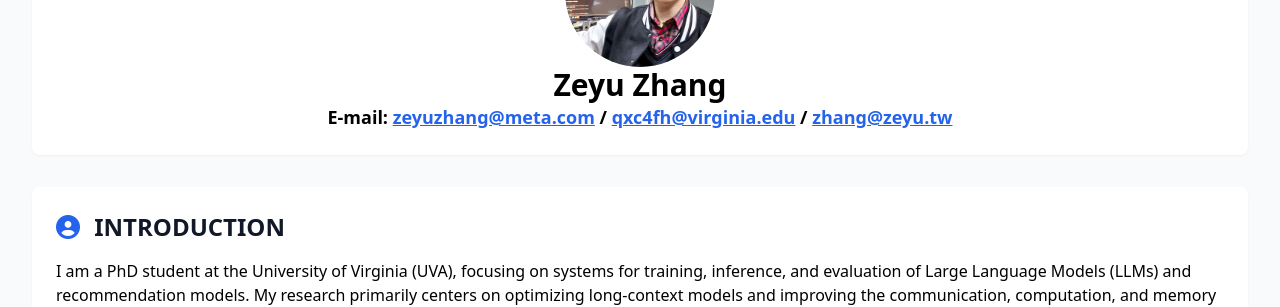
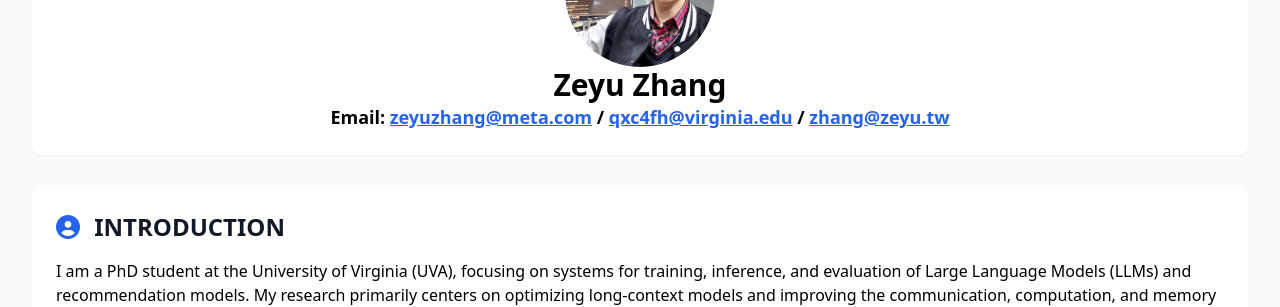
Before and after one commit to Zeyu-ZEYU/github_pages, a Jekyll site: the page built from index.markdown, in a window 1280 px wide. Shown: the part 204-511 px from the top of the page. Built offline with Jekyll 4.4.1, drawn with Linux system fonts in a browser that asks for light colours; nearby versions of some CDN libraries.

Commit message:
Update home.html

```diff
--- a/_layouts/home.html
+++ b/_layouts/home.html
@@ -51,7 +51,7 @@
                         <img src="{{ site.baseurl }}/files/zeyu.jpg" alt="Avatar" class="w-[150px] h-[150px] rounded-full"/>
                         <h1 class="text-3xl font-bold">Zeyu Zhang</h1>
                         <p class="text-lg font-bold">
-                            E-mail: <a href="mailto:zeyuzhang@meta.com" class="text-blue-600 underline">zeyuzhang@meta.com</a>
+                            Email: <a href="mailto:zeyuzhang@meta.com" class="text-blue-600 underline">zeyuzhang@meta.com</a>
                             / <a href="mailto:qxc4fh@virginia.edu" class="text-blue-600 underline">qxc4fh@virginia.edu</a>
                             / <a href="mailto:{{ site.email }}" class="text-blue-600 underline">{{ site.email }}</a>
                         </p>
```
